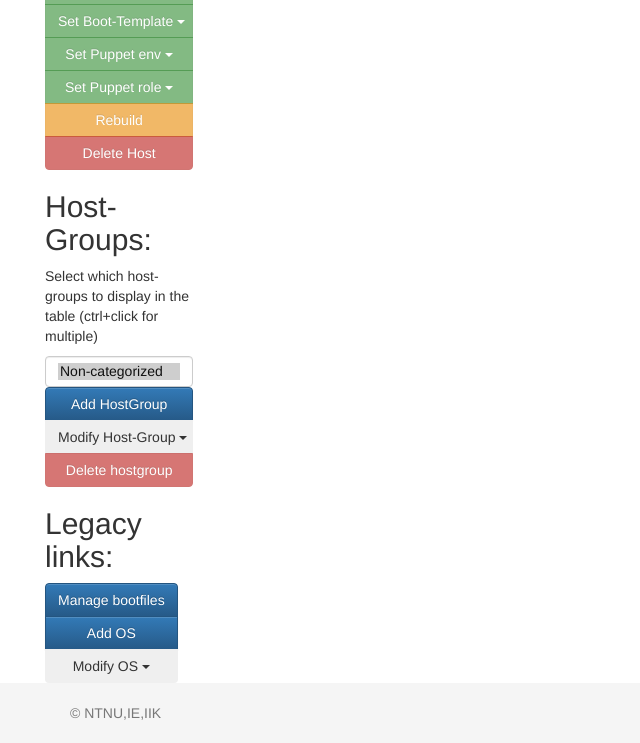
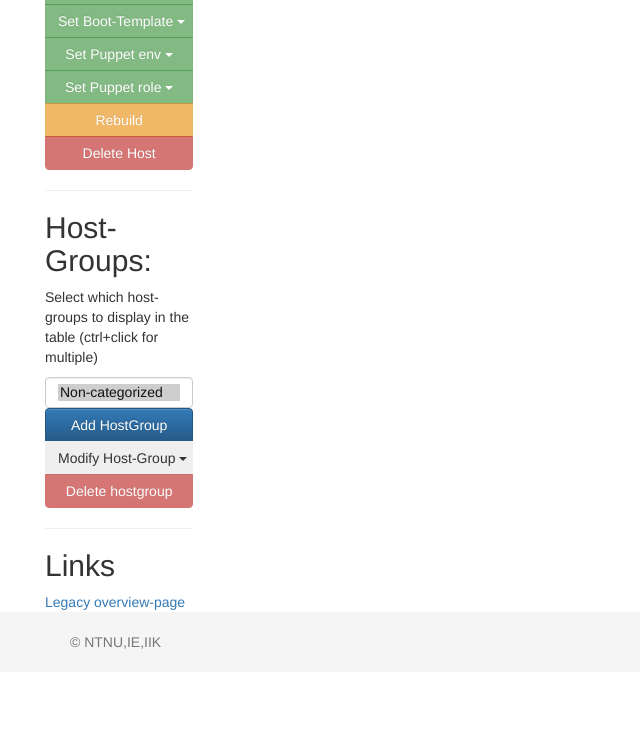
Before and after one commit to ntnusky/shiftleader, a Django app: page /web/host/ in a window 1280 px wide. Shown: the part 218-961 px from the top of the page, without its empty margins (0-640 px from the left). After the commit the page ends 867 px from the top, so only its background shows below. Run offline with Django 3.2, Linux system fonts and the light colour scheme; the visitor is signed in with stand-in values (Sample User, id 1); data that the repository does not hold is empty; parts of the project's set-up code (start-up, migrations or seed data) failed here and were passed over; some libraries are stand-ins or nearby versions.

Commit message:
RE-styled the overview-page a little.

```diff
--- a/host/templates/host/index.html
+++ b/host/templates/host/index.html
@@ -224,6 +224,7 @@
         </div>
       </div>
       <div class="col-4 col-sm-4 col-md-4 col-lg-12">
+        <hr>
         <h2>Host-Groups:</h2>
         <p>Select which host-groups to display in the table (ctrl+click for
         multiple)</p>
@@ -260,31 +261,9 @@
         </div>
       </div>
       <div class="col-4 col-sm-4 col-md-4 col-lg-12">
-        <h2>Legacy links:</h2>
-        <div class="btn-group-vertical">
-          <div class="btn-group">
-            <a href="{% url 'bootfiles' %}" class="btn btn-primary">
-              Manage bootfiles
-            </a>
-          </div>
-          <div class="btn-group">
-            <a href="{% url 'hostOsNew' %}" class="btn btn-primary">
-              Add OS
-            </a>
-          </div>
-          <div class="btn-group">
-            <button type="button"
-                class="btn btn-secondary dropdown-toggle"
-                data-toggle="dropdown">
-              Modify OS <span class="caret"></span>
-            </button>
-            <ul class="dropdown-menu" role="menu">
-              {% for os in operatingsystems %}
-                <li><a href="{% url 'hostOsEdit' os.id %}">{{os.name}}</a></li>
-              {% endfor %}
-            </ul>
-          </div>
-        </div>
+        <hr>
+        <h2>Links</h2>
+        <a href="/host/">Legacy overview-page</a>
       </div>
     </div>
   </div>
```
